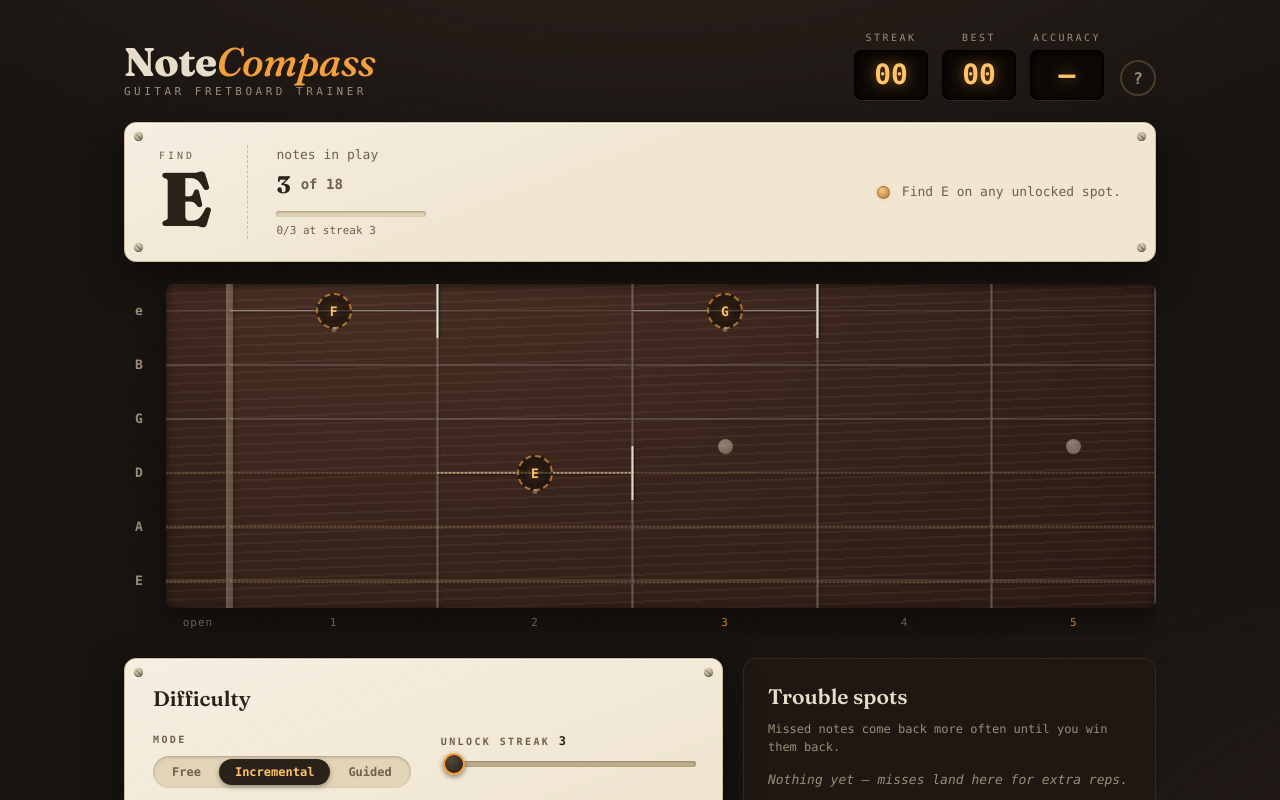
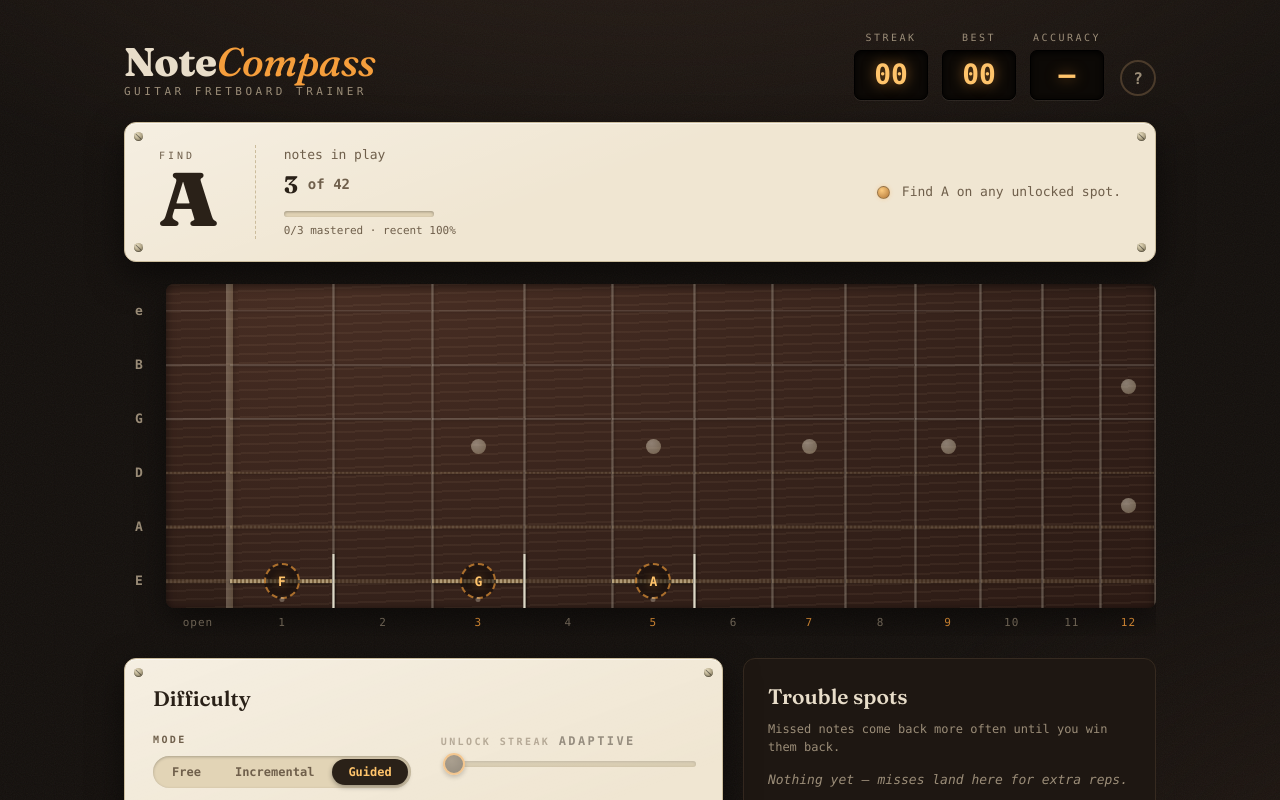
Before and after one commit to AbhinavDwarapu/note-compass, a React (Vite) app: page / in a window 1280 px wide. Shown: the top 800 px of the page. Built offline with nearby package versions, Linux system fonts and the light colour scheme; a web font is replaced by a local one.

Commit message:
only grow window if accuracy is high enough

```diff
--- a/src/App.tsx
+++ b/src/App.tsx
@@ -10,6 +10,8 @@ import {
   effectiveSettings,
   fretFraction,
   GUIDED_FAST_MS,
+  GUIDED_GROWTH_ACCURACY,
+  GUIDED_RECENT_WINDOW,
   GUIDED_TOTAL,
   isNaturalPitch,
   midiAt,
@@ -30,7 +32,7 @@ import "./App.css";
 const STORAGE_KEY = "fret-finder-v1";
 
 const DEFAULT_SETTINGS: Settings = {
-  mode: "incremental",
+  mode: "guided",
   unlockStreak: 3,
   unlockOrder: "nut",
   fretCount: 5,
@@ -52,7 +54,13 @@ const PRAISE = [
 const INLAY_FRETS = [3, 5, 7, 9];
 
 type Feedback =
-  | { kind: "correct"; cell: Cell; unlockedCell?: Cell; slowMs?: number }
+  | {
+      kind: "correct";
+      cell: Cell;
+      unlockedCell?: Cell;
+      slowMs?: number;
+      growthBlocked?: boolean;
+    }
   | { kind: "wrong"; clicked: Cell; reveal: Cell };
 
 type ProgressStash = {
@@ -131,7 +139,10 @@ function makeWeight(
     if (settings.mode === "free") return base;
     return (
       base +
-      Math.max(0, requiredStreak(settings, mistakes, key) - (hitCounts[key] ?? 0))
+      Math.max(
+        0,
+        requiredStreak(settings, mistakes, key) - (hitCounts[key] ?? 0),
+      )
     );
   };
 }
@@ -316,6 +327,7 @@ function App() {
     ),
   );
   const [feedback, setFeedback] = useState<Feedback | null>(null);
+  const [recentResults, setRecentResults] = useState<boolean[]>([]);
   const [helpOpen, setHelpOpen] = useState(false);
 
   const advanceTimer = useRef<number | undefined>(undefined);
@@ -414,6 +426,14 @@ function App() {
         pitchClassAt(cell) === pitchClassAt(target);
     const elapsedMs = performance.now() - questionShownAt.current;
     const slow = settings.mode === "guided" && elapsedMs > GUIDED_FAST_MS;
+    const results =
+      settings.mode === "guided"
+        ? [...recentResults, isCorrect].slice(-GUIDED_RECENT_WINDOW)
+        : recentResults;
+    if (settings.mode === "guided") setRecentResults(results);
+    const recentAccuracy = results.length
+      ? results.filter(Boolean).length / results.length
+      : 1;
     setAnsweredCount((count) => count + 1);
     if (settings.soundEnabled) playPluck(midiAt(cell));
     if (isCorrect) {
@@ -429,6 +449,7 @@ function App() {
         return next;
       });
       let unlockedCell: Cell | undefined;
+      let growthBlocked = false;
       if (progressive && !slow) {
         const pitch = pitchClassAt(cell);
         const pool = activePool(settings, unlocked);
@@ -446,9 +467,10 @@ function App() {
             requiredStreak(settings, mistakes, cellKey(poolCell)),
         );
         if (allMastered) {
+          const canGrow = recentAccuracy >= GUIDED_GROWTH_ACCURACY;
           const fresh =
             settings.mode === "guided"
-              ? pickGuidedCell(unlocked)
+              ? pickGuidedCell(unlocked, canGrow)
               : pickUnlockCell(
                   buildCandidates(settings),
                   unlocked,
@@ -458,6 +480,12 @@ function App() {
             setUnlocked([...unlocked, cellKey(fresh)]);
             setFreshKeys((current) => [...current, cellKey(fresh)]);
             unlockedCell = fresh;
+          } else if (
+            settings.mode === "guided" &&
+            !canGrow &&
+            pickGuidedCell(unlocked) !== null
+          ) {
+            growthBlocked = true;
           }
         }
       }
@@ -466,6 +494,7 @@ function App() {
         cell,
         unlockedCell,
         slowMs: slow ? elapsedMs : undefined,
+        growthBlocked: growthBlocked || undefined,
       });
       advanceTimer.current = window.setTimeout(
         nextQuestion,
@@ -510,12 +539,11 @@ function App() {
     if (mode === "free" || mode === progressFor) return;
     setStash({ mode: progressFor, unlocked, hitCounts, fresh: freshKeys });
     const restored =
-      stash?.mode === mode
-        ? stash
-        : { unlocked: [], hitCounts: {}, fresh: [] };
+      stash?.mode === mode ? stash : { unlocked: [], hitCounts: {}, fresh: [] };
     setUnlocked(restored.unlocked);
     setHitCounts(restored.hitCounts);
     setFreshKeys(restored.fresh);
+    setRecentResults([]);
     setProgressFor(mode);
   }
 
@@ -560,6 +588,7 @@ function App() {
     setHitCounts({});
     setProgressFor("incremental");
     setStash(null);
+    setRecentResults([]);
     setStreak(0);
     setAnsweredCount(0);
     setCorrectCount(0);
@@ -569,7 +598,9 @@ function App() {
 
   const progressive = settings.mode !== "free";
   const guided = settings.mode === "guided";
-  const universeCount = guided ? GUIDED_TOTAL : buildCandidates(settings).length;
+  const universeCount = guided
+    ? GUIDED_TOTAL
+    : buildCandidates(settings).length;
   const pool = activePool(settings, unlocked);
   const activeKeys = progressive ? new Set(pool.map(cellKey)) : null;
   const masteredCells = progressive
@@ -596,9 +627,11 @@ function App() {
         ? guided
           ? "Every note mastered — new note unlocked!"
           : `All notes at streak ${settings.unlockStreak} — new note unlocked!`
-        : feedback.slowMs
-          ? `Right — but ${(feedback.slowMs / 1000).toFixed(1)}s. Under ${GUIDED_FAST_MS / 1000}s builds mastery.`
-          : PRAISE[correctCount % PRAISE.length]
+        : feedback.growthBlocked
+          ? `Every note mastered — recent accuracy ${Math.round(GUIDED_GROWTH_ACCURACY * 100)}%+ grows the board.`
+          : feedback.slowMs
+            ? `Right — but ${(feedback.slowMs / 1000).toFixed(1)}s. Under ${GUIDED_FAST_MS / 1000}s builds mastery.`
+            : PRAISE[correctCount % PRAISE.length]
       : `That was ${noteName(feedback.clicked)} — ${noteName(question)} glows amber.`;
 
   const troubleSpots = Object.entries(mistakes)
@@ -669,7 +702,12 @@ function App() {
             </div>
             <span className="unlock-caption">
               {guided
-                ? `${masteredCells.length}/${pool.length} mastered · adaptive streak`
+                ? `${masteredCells.length}/${pool.length} mastered · recent ${Math.round(
+                    (recentResults.length
+                      ? recentResults.filter(Boolean).length /
+                        recentResults.length
+                      : 1) * 100,
+                  )}%`
                 : `${masteredCells.length}/${pool.length} at streak ${settings.unlockStreak}`}
             </span>
           </div>
@@ -978,14 +1016,17 @@ function App() {
                 the same string, the fret window grows out to fret 12, and once
                 a string is complete the next one begins (A, then D, G, B, high
                 e). Mastery here is adaptive: a note you've never missed only
-                needs a streak of 2, while each recorded miss raises that
-                note's requirement (up to 5) until you win it back. Speed
-                counts too — only answers under 3 seconds build mastery, so
-                you're rewarded for recall rather than counting up the frets. The board
-                and settings adjust themselves as you go — only handedness,
-                string order, and sound stay in your hands. Guided and
-                Incremental each remember their own progress, so you can switch
-                between them freely.
+                needs a streak of 2, while each recorded miss raises that note's
+                requirement (up to 5) until you win it back. Speed counts too —
+                only answers under 3 seconds build mastery, so you're rewarded
+                for recall rather than counting up the frets. The board also
+                paces itself: new frets beyond the first 5 only unlock while
+                your recent accuracy (last 10 answers) is 85% or better, so a
+                rough patch means consolidating before expanding. The board and
+                settings adjust themselves as you go — only handedness, string
+                order, and sound stay in your hands. Guided and Incremental each
+                remember their own progress, so you can switch between them
+                freely.
               </dd>
               <dt>Free</dt>
               <dd>
--- a/src/music.ts
+++ b/src/music.ts
@@ -125,6 +125,8 @@ export const GUIDED_MAX_FRETS = 12;
 export const GUIDED_BASE_STREAK = 2;
 export const GUIDED_MAX_STREAK = 5;
 export const GUIDED_FAST_MS = 3000;
+export const GUIDED_GROWTH_ACCURACY = 0.85;
+export const GUIDED_RECENT_WINDOW = 10;
 
 export const GUIDED_TOTAL = GUITAR_STRINGS.reduce((total, _, stringIndex) => {
   let count = 0;
@@ -134,7 +136,10 @@ export const GUIDED_TOTAL = GUITAR_STRINGS.reduce((total, _, stringIndex) => {
   return total + count;
 }, 0);
 
-export function pickGuidedCell(unlockedKeys: string[]): Cell | null {
+export function pickGuidedCell(
+  unlockedKeys: string[],
+  canGrow = true,
+): Cell | null {
   const unlockedSet = new Set(unlockedKeys);
   for (const stringIndex of GUIDED_STRING_ORDER) {
     const locked: Cell[] = [];
@@ -147,7 +152,7 @@ export function pickGuidedCell(unlockedKeys: string[]): Cell | null {
     const inWindow = locked.filter((cell) => cell.fret <= GUIDED_START_FRETS);
     if (inWindow.length > 0)
       return inWindow[Math.floor(Math.random() * inWindow.length)];
-    return locked[0];
+    return canGrow ? locked[0] : null;
   }
   return null;
 }
```
